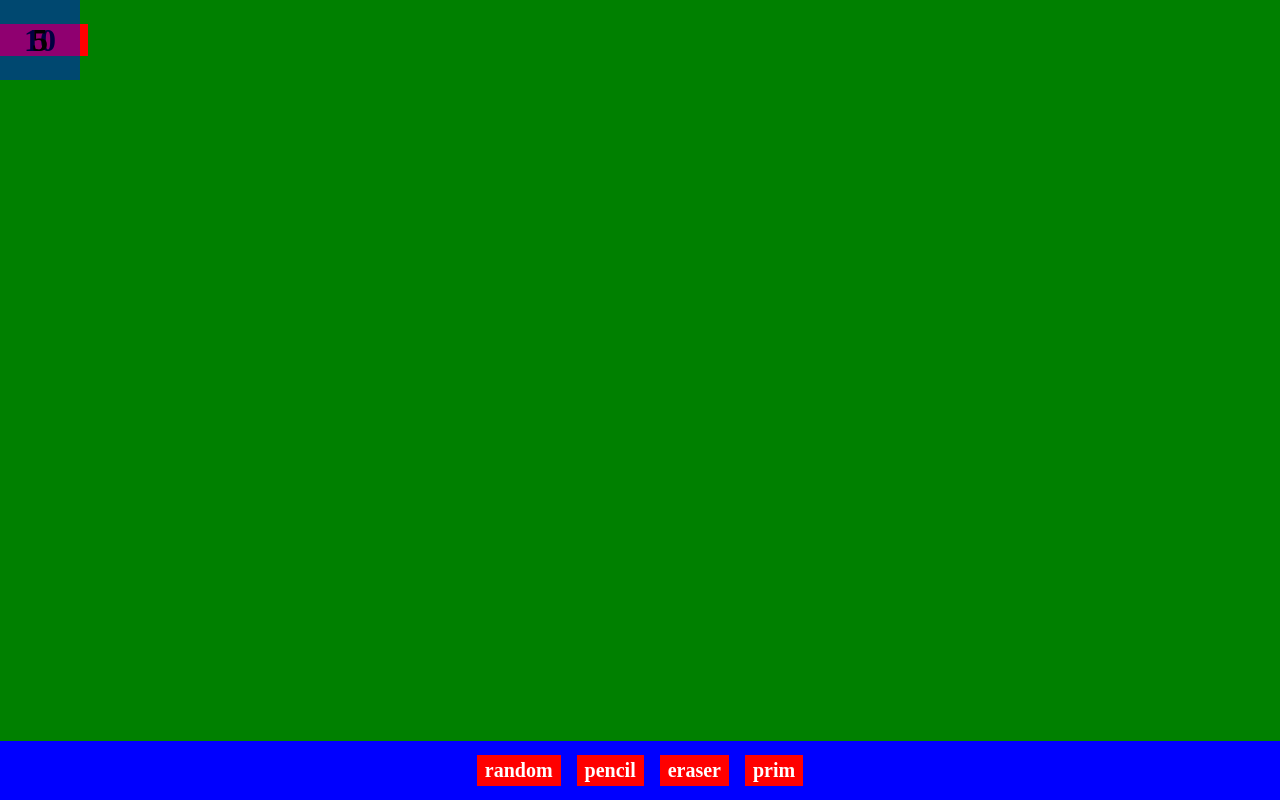
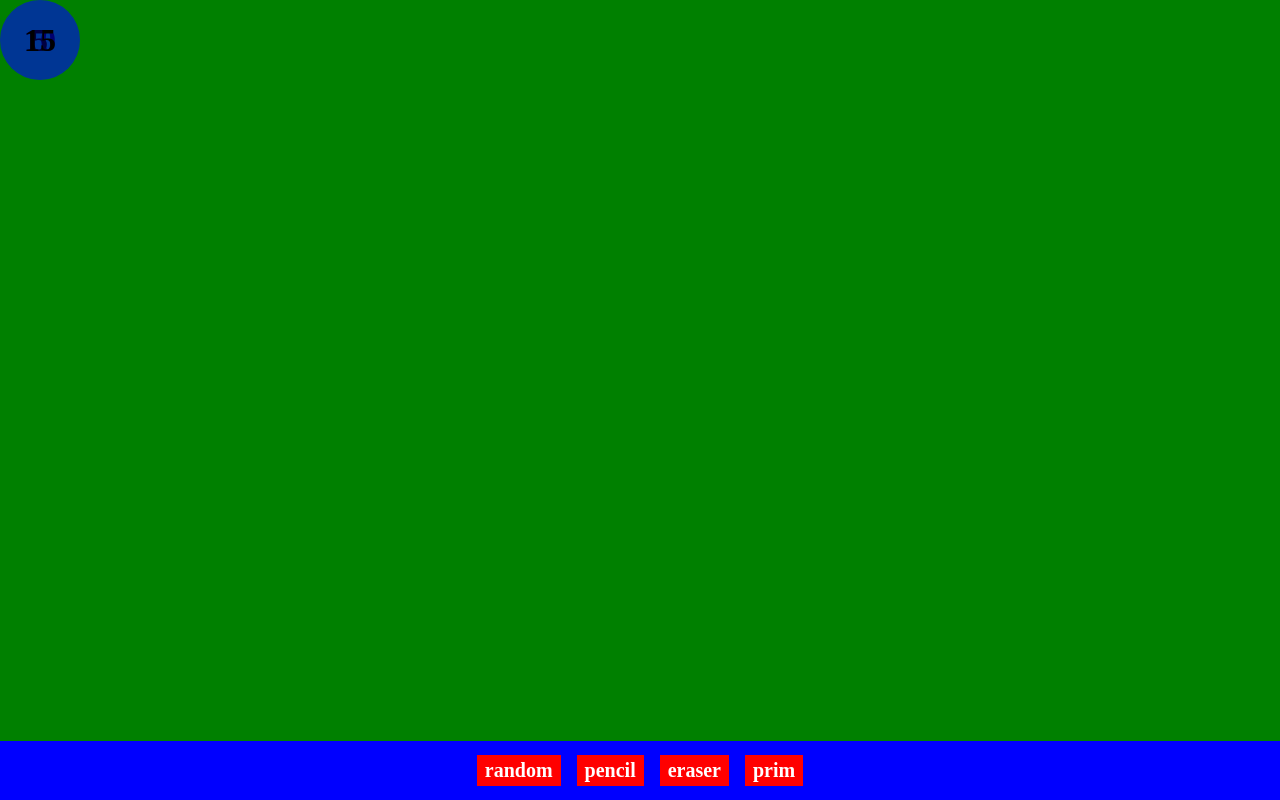
Before and after one commit to projeto-de-algoritmos-2024/Grafos2_Neuron, a plain HTML site: page public/index.html in a window 1280 px wide. Drawn offline with Linux system fonts and the light colour scheme.

Commit message:
feat(lib): calculate edge automatically

```diff
--- a/public/graph.js
+++ b/public/graph.js
@@ -35,24 +35,38 @@ export class Edge extends HTMLElement {
 		 * Calculate position
 		 */
 		const rect1 = this.first.getBoundingClientRect()
+		const rect2 = this.second.getBoundingClientRect()
+
 		const x1 = rect1.x + rect1.width / 2
 		const y1 = rect1.y + rect1.height / 2
-
-		const rect2 = this.second.getBoundingClientRect()
 		const x2 = rect2.x + rect2.width / 2
 		const y2 = rect2.y + rect2.height / 2
-
-		const rect = this.getBoundingClientRect()
-		const x = (x1 + x2) / 2 - rect.width / 2
-		const y = (y1 + y2) / 2 - rect.height / 2
-		this.style.left = `${x}px`
-		this.style.top = `${y}px`
 
 		/*
 		 * Calculate angle.
 		 */
-		const angle = Math.atan2(y2 - y1, x2 - x1)
+		const angle = Math.atan2(y2 - y1, x2 - x1);
 		this.style.transform = `rotate(${angle}rad)`
+
+		// Calculate the points on the perimeter of each circle
+		const radius1 = rect1.width / 2;
+		//const radius2 = rect2.width / 2;
+
+		const perimeter_x1 = x1 + radius1 * Math.cos(angle);
+		const perimeter_y1 = y1 + radius1 * Math.sin(angle);
+		//const perimeter_x2 = x2 - radius2 * Math.cos(angle);
+		//const perimeter_y2 = y2 - radius2 * Math.sin(angle);
+
+		const rect = this.getBoundingClientRect()
+		this.style.left = `${perimeter_x1}px`
+		this.style.top = `${perimeter_y1}px`
+
+
+		/*
+		 * Calculate width
+		 */
+		const width = Math.sqrt((x2 - x1) ** 2 + (y2 - y1) ** 2)
+		this.style.width = `${width - rect2.width}px`
 	}
 }
 
--- a/public/main.js
+++ b/public/main.js
@@ -18,6 +18,6 @@ canvas.addEventListener('mouseup', stop_picking )
 
 const a = new Node(canvas, 10)
 const b = new Node(canvas, 5)
-//const c = new Node(canvas, 15)
+const c = new Node(canvas, 15)
 a.connect(b)
-//b.connect(c)
+b.connect(c)
--- a/public/stylesheet.css
+++ b/public/stylesheet.css
@@ -42,20 +42,21 @@ body {
 			font-weight: bold;
 			aspect-ratio: 1 1;
 			cursor: pointer;
-			width: 5rem;
-			height: 5rem;
 			z-index: 2;
 			display: flex;
 			justify-content: center;
 			align-items: center;
+			width: 5rem;
+			height: 5rem;
+			border-radius: 5rem;
 		}
 
 		>graph-edge {
 			position: absolute;
 			background: red;
-			width: 6rem;
-			height: 2rem;
+			height: 5px;
 			z-index: 1;
+			transform-origin: 0 50%;
 		}
 	}
 }
```
